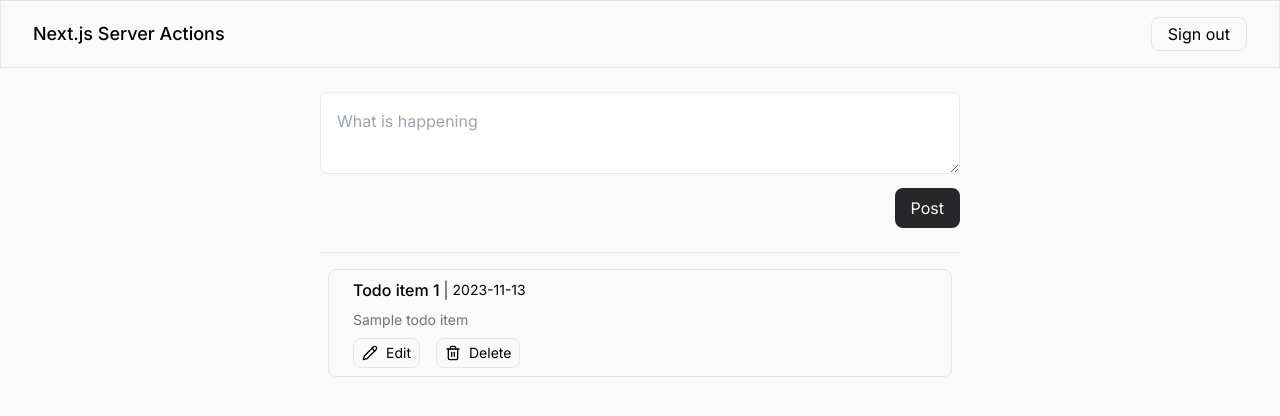
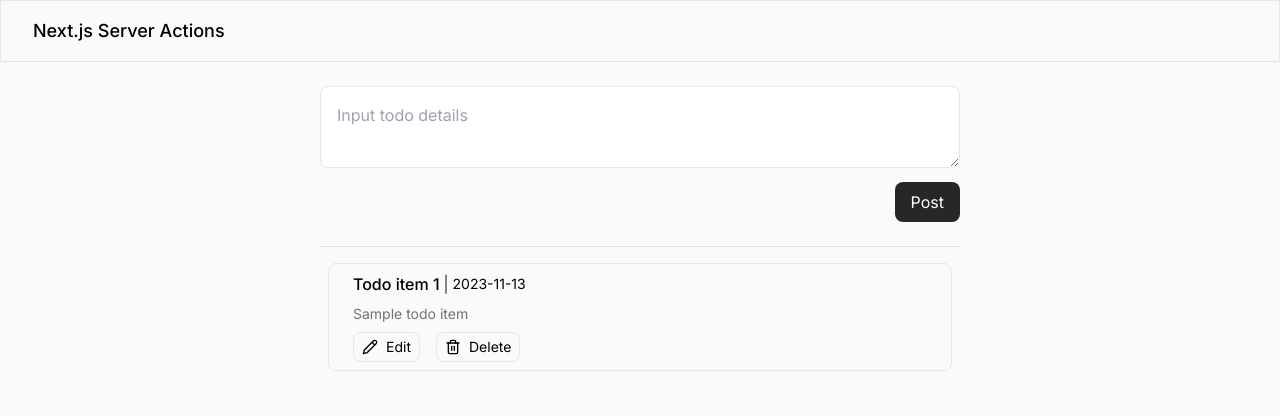
Before and after one commit to Mr-Malomz/server-actions, a Next.js app: page / in a window 1280 px wide. Shown: the top 416 px of the page. Built offline with nearby package versions, Linux system fonts and the light colour scheme.

Commit message:
Ui build

```diff
--- a/src/components/EditTodoForm.tsx
+++ b/src/components/EditTodoForm.tsx
@@ -10,7 +10,7 @@
 				cols={30}
 				rows={2}
 				className='w-full border rounded-lg mb-2 p-4'
-				placeholder='What is happening'
+				placeholder='Input todo details'
 			/>
 			<input type='hidden' name='id' value='' />
 			<div className='flex justify-end'>
--- a/src/components/Nav.tsx
+++ b/src/components/Nav.tsx
@@ -4,9 +4,6 @@
 			<h3 className='text-base lg:text-lg font-medium'>
 				Next.js Server Actions
 			</h3>
-			<button className='border py-1 px-4 rounded-lg hover:bg-zinc-200'>
-				Sign out
-			</button>
 		</nav>
 	);
 };
--- a/src/components/TodoForm.tsx
+++ b/src/components/TodoForm.tsx
@@ -9,7 +9,7 @@
 				cols={30}
 				rows={2}
 				className='w-full border rounded-lg mb-2 p-4'
-				placeholder='What is happening'
+				placeholder='Input todo details'
 			/>
 			<div className='flex justify-end'>
 				<div>
```
